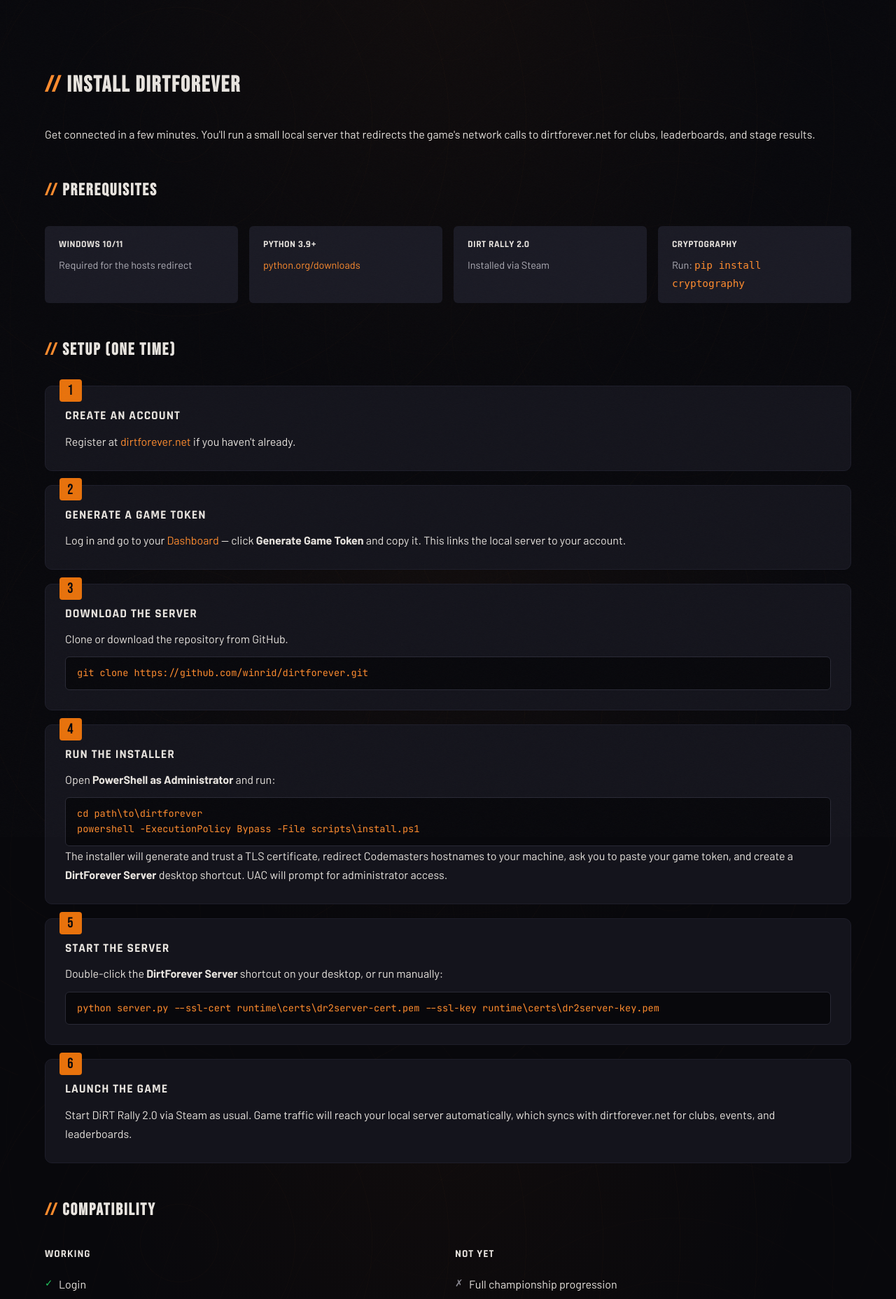
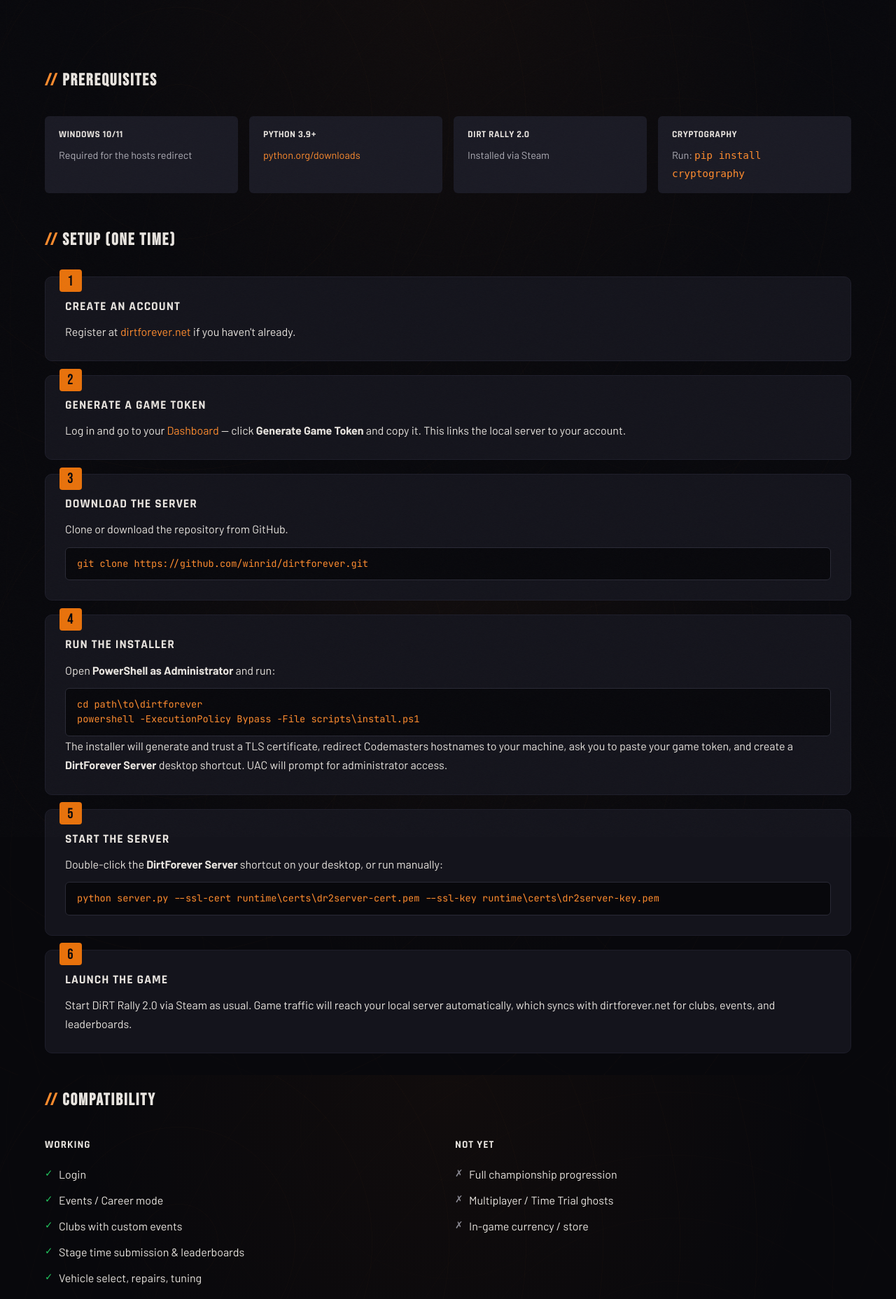
Before and after one commit to winrid/dirtforever, a Flask app: page /install in a window 1280 px wide. Shown: the part 64-1920 px from the top of the page at 70% size. Run offline with Flask 3, Linux system fonts and the light colour scheme; some libraries are stand-ins or nearby versions.

Commit message:
remove useless header

```diff
--- a/web/templates/install.html
+++ b/web/templates/install.html
@@ -132,11 +132,6 @@
 
 <section class="section install-section" style="padding-top: 6rem;">
     <div class="container">
-        <h1 class="section-title"><span class="accent">//</span> INSTALL DIRTFOREVER</h1>
-        <p>Get connected in a few minutes. You'll run a small local server that redirects the game's network calls to dirtforever.net for clubs, leaderboards, and stage results.</p>
-    </div>
-
-    <div class="container">
         <h2 class="section-title" style="font-size:1.5rem;"><span class="accent">//</span> PREREQUISITES</h2>
         <div class="install-prereqs">
             <div class="install-prereq">
```
